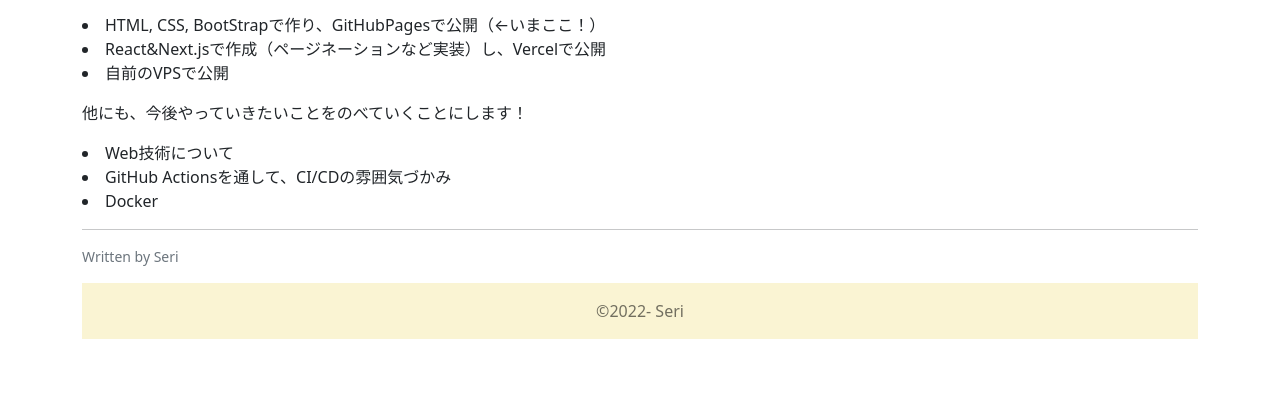
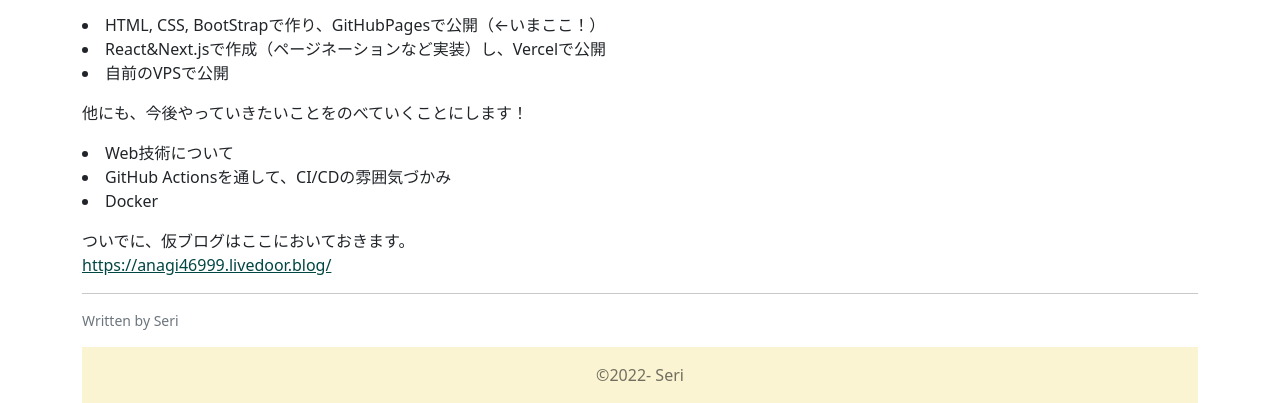
Before and after one commit to Shion-Serizawa/Shion-Serizawa.github.io, a plain HTML site: page blog/index.html in a window 1280 px wide. Shown: the part 583-986 px from the top of the page. Before the commit the page ends 922 px from the top, so only its background shows below. Drawn offline with Linux system fonts and the light colour scheme.

Commit message:
Update index.html

```diff
--- a/blog/index.html
+++ b/blog/index.html
@@ -107,7 +107,9 @@
         <li>GitHub Actionsを通して、CI/CDの雰囲気づかみ</li>
         <li>Docker</li>
       </p>
-
+      <p>
+        ついでに、仮ブログはここにおいておきます。<br>
+        <a href="https://anagi46999.livedoor.blog/">https://anagi46999.livedoor.blog/</a>
       <hr />
       <p class="text-muted small">Written by Seri</p>
 
```
